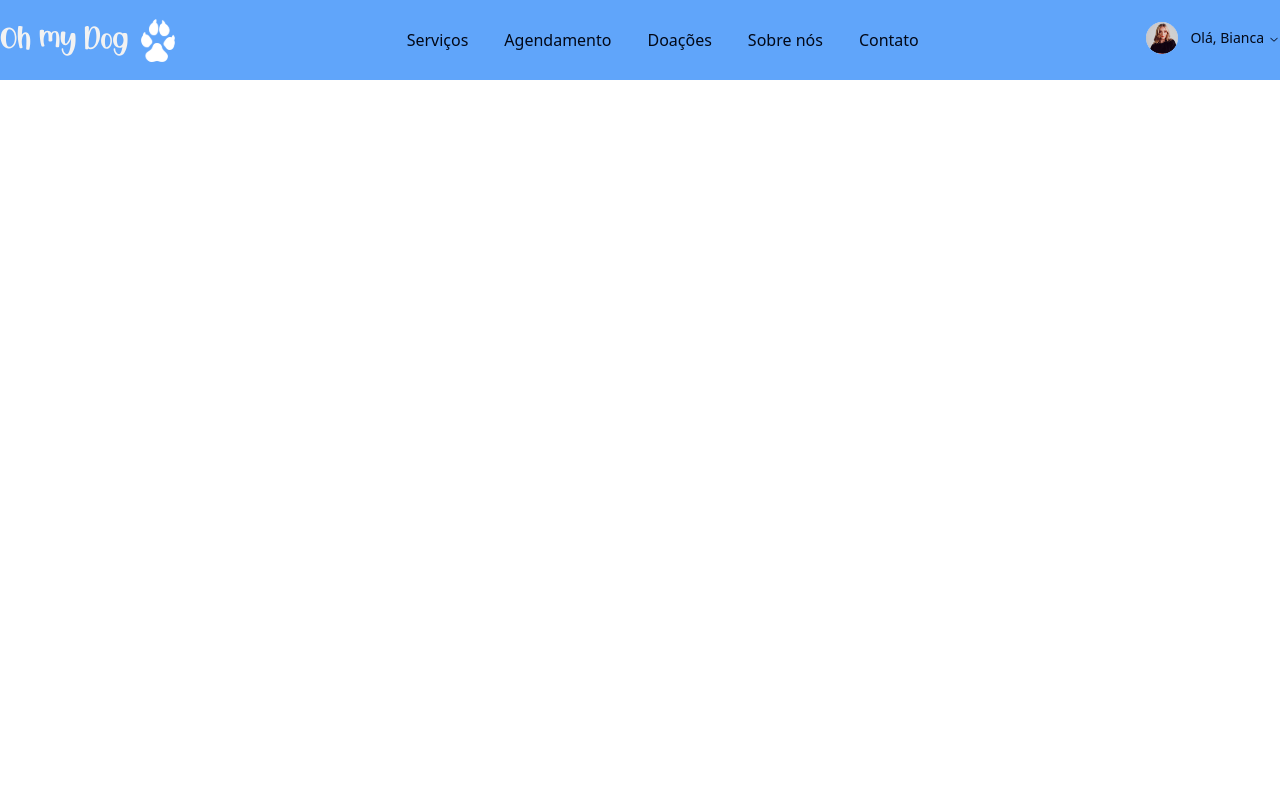
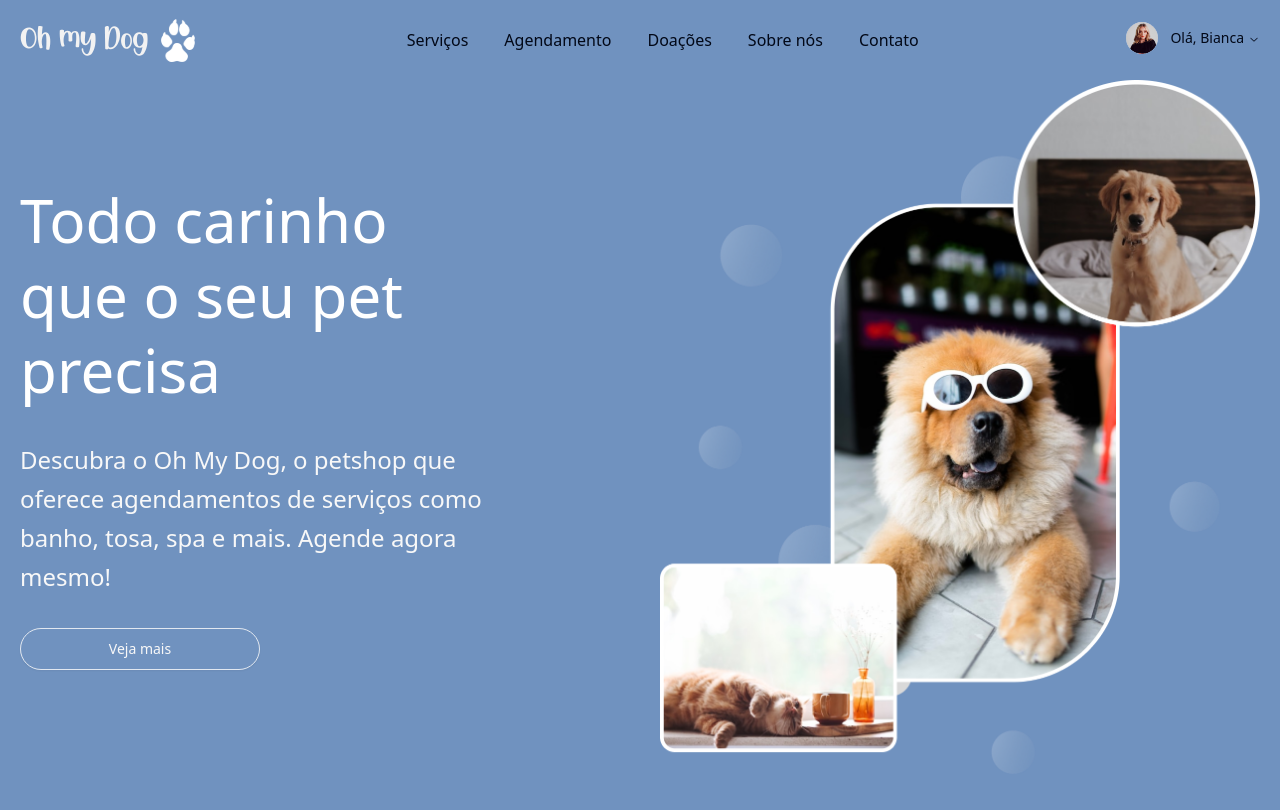
Before and after one commit to LFeli/FATEC-ES3_GroupNotFound_2023_2, a React (Vite) app: page / in a window 1280 px wide. Shown: the top 810 px of the page. Built offline with nearby package versions, Linux system fonts and the light colour scheme.

Commit message:
feat: hero section done

```diff
--- a/src/components/ui/navigation-menu.tsx
+++ b/src/components/ui/navigation-menu.tsx
@@ -116,7 +116,6 @@ NavigationMenuIndicator.displayName =
   NavigationMenuPrimitive.Indicator.displayName
 
 export {
-  navigationMenuTriggerStyle,
   NavigationMenu,
   NavigationMenuList,
   NavigationMenuItem,
--- a/src/pages/Home.tsx
+++ b/src/pages/Home.tsx
@@ -1,6 +1,7 @@
 import { Avatar, AvatarFallback, AvatarImage } from "@/components/ui/avatar";
+import { Button } from "@/components/ui/button";
 import { NavigationMenu, NavigationMenuContent, NavigationMenuItem, NavigationMenuLink, NavigationMenuList, NavigationMenuTrigger } from "@/components/ui/navigation-menu";
-// import userImage from './src/assets/Bianca.jpg';
+import { useEffect, useState } from "react";
 
 
 export function Home() {
@@ -12,9 +13,32 @@ export function Home() {
   .map(nome => nome.charAt(0))
   .join('');
 
+    const [scrolled, setScrolled] = useState(false);
+
+    useEffect(() => {
+      const handleScroll = () => {
+        if (window.scrollY > 10) {
+          setScrolled(true);
+        } else {
+          setScrolled(false);
+        }
+      };
+
+      window.addEventListener('scroll', handleScroll);
+
+      return () => {
+        window.removeEventListener('scroll', handleScroll);
+      };
+    }, []);
+
+
   return (
-    <header className="h-20 bg-blue-400 flex justify-center">
-      <NavigationMenu className="max-w-[1420px] items-center justify-between">
+    <>
+      <header
+      data-scrolled={scrolled}
+      className={`w-full h-20 fixed z-20 transition-colors duration-150 bg-[#7092BF] data-[scrolled="true"]:border-b-2 boder-white`}
+    >
+        <NavigationMenu className="h-full w-full max-w-[1240px] flex items-center justify-between mx-auto">
           <NavigationMenuLink href="#">
             <img src="./logo.svg" alt="Logo do pet-shop Oh My Dog" />
           </NavigationMenuLink>
@@ -73,5 +97,51 @@ export function Home() {
           </NavigationMenuItem>
         </NavigationMenu>
       </header>
+
+      <main className="pt-20">
+        {/* Hero */}
+        <section className="relative">
+          <div className="flex">
+            <div className="flex items-center w-full justify-between max-w-[1240px] mx-auto z-10">
+              {/* left side */}
+              <div className="flex flex-col gap-8 w-full max-w-[475px] ">
+                <h1 className="text-white text-6xl font-medium leading-tight">Todo carinho que o seu pet precisa</h1>
+                <p className="text-[#F8F8F8] text-2xl leading-relaxed">Descubra o Oh My Dog, o petshop que oferece agendamentos de serviços como banho, tosa, spa e mais. Agende agora mesmo!</p>
+
+                <Button variant={"outline"} className="w-full max-w-[240px] py-5 text-[#F8F8F8] rounded-full">
+                  Veja mais
+                </Button>
+              </div>
+
+              {/* right side */}
+              <img src="./src/assets/home-hero.png" alt="" className="max-w-[600px]"/>
+            </div>
+
+            {/* background */}
+            <div className="absolute top-0 left-0 h-[140%] w-full bg-[#7092BF]" />
+          </div>
+        </section>
+
+
+
+          {/* Hero */}
+          <section className="relative">
+            <div className="flex pt-14">
+              <div className="">
+                {/* left side */}
+                <div className="">
+
+                </div>
+
+                {/* right side */}
+              </div>
+
+            </div>
+
+            <div className=""></div>
+          </section>
+
+      </main>
+    </>
   )
 }
```
Lines whose indentation alone changed are shown as unchanged.
